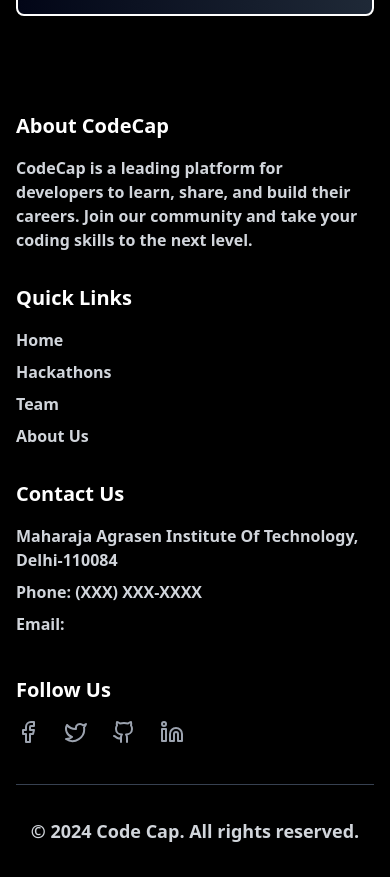
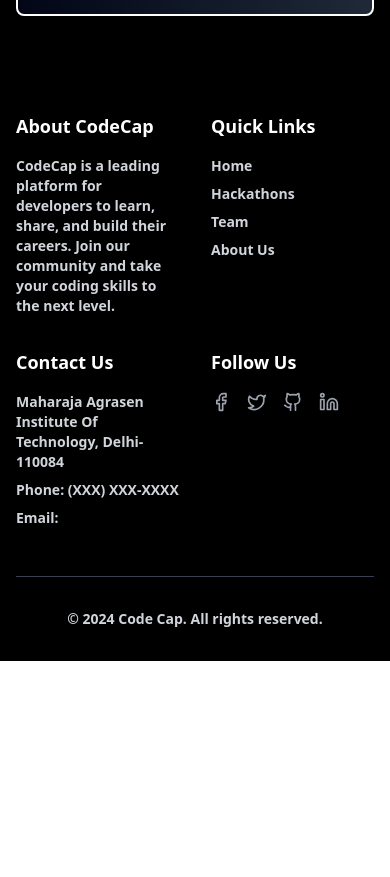
Before and after one commit to abhinav2805-ux/Code_cap, a React (Vite) app in the folder client/: page /hackathons in a window 390 px wide. Shown: the part 3736-4613 px from the top of the page. After the commit the page ends 4397 px from the top, so only its background shows below. Built offline with nearby package versions, Linux system fonts and the light colour scheme.

Commit message:
make about us responsive

```diff
--- a/client/src/App.tsx
+++ b/client/src/App.tsx
@@ -8,7 +8,7 @@ import FindTeamMates from './components/FindTeamMates';
 import About from './About';
 import Navbar from './components/Navbar';
 import Footer from './components/Footer';
-import EditProfile from './components/EditProfile';
+import EditProfile from './components/Editprofile';
 import MainPage from './components/MainPage';
 import Hackathons from './components/Hackathons';
 import { Toaster } from './components/ui/toaster';
--- a/client/src/components/Footer.tsx
+++ b/client/src/components/Footer.tsx
@@ -1,4 +1,4 @@
-import { Facebook, Twitter, Linkedin,Github } from 'lucide-react';
+import { Facebook, Twitter, Linkedin, Github } from 'lucide-react';
 
 const Footer = () => {
   const currentYear = new Date().getFullYear();
@@ -6,14 +6,16 @@ const Footer = () => {
   return (
     <footer className="bg-black text-gray-300 py-8">
       <div className="container mx-auto px-4">
-        <div className="grid grid-cols-1 sm:grid-cols-2 lg:grid-cols-4 gap-8">
+        <div className="grid md:grid-cols-1 grid-cols-2 lg:grid-cols-4 gap-8">
           <div>
-            <h3 className="text-white text-xl font-semibold mb-4">About CodeCap</h3>
-            <p className="text-md font-semibold">CodeCap is a leading platform for developers to learn, share, and build their careers. Join our community and take your coding skills to the next level.</p>
+            <h3 className="text-white text-lg sm:text-xl font-semibold mb-4">About CodeCap</h3>
+            <p className="text-sm sm:text-md font-semibold">
+              CodeCap is a leading platform for developers to learn, share, and build their careers. Join our community and take your coding skills to the next level.
+            </p>
           </div>
           <div>
-            <h3 className="text-white text-xl font-semibold mb-4">Quick Links</h3>
-            <ul className="text-md font-semibold space-y-2">
+            <h3 className="text-white text-lg sm:text-xl font-semibold mb-4">Quick Links</h3>
+            <ul className="text-sm sm:text-md font-semibold space-y-2">
               <li><a href="/Home" className="hover:text-white transition-colors duration-300">Home</a></li>
               <li><a href="/hackathons" className="hover:text-white transition-colors duration-300">Hackathons</a></li>
               <li><a href="/buildteam" className="hover:text-white transition-colors duration-300">Team</a></li>
@@ -21,32 +23,32 @@ const Footer = () => {
             </ul>
           </div>
           <div>
-            <h3 className="text-white text-xl font-semibold mb-4">Contact Us</h3>
-            <address className="text-md font-semibold not-italic">
+            <h3 className="text-white text-lg sm:text-xl font-semibold mb-4">Contact Us</h3>
+            <address className="text-sm sm:text-md font-semibold not-italic">
               <p className="mb-2">Maharaja Agrasen Institute Of Technology, Delhi-110084</p>
               <p className="mb-2">Phone: (XXX) XXX-XXXX</p>
               <p className="mb-2">Email: </p>
             </address>
           </div>
           <div>
-            <h3 className="text-white text-xl font-semibold mb-4">Follow Us</h3>
-            <div className="flex space-x-6">
+            <h3 className="text-white text-lg sm:text-xl font-semibold mb-4">Follow Us</h3>
+            <div className="flex space-x-4 sm:space-x-6">
               <a href="#" className="text-gray-400 hover:text-white transition-colors duration-300">
-                <Facebook size={24} />
+                <Facebook size={20} />
               </a>
               <a href="#" className="text-gray-400 hover:text-white transition-colors duration-300">
-                <Twitter size={24} />
+                <Twitter size={20} />
               </a>
               <a href="#" className="text-gray-400 hover:text-white transition-colors duration-300">
-                <Github size={24} />
+                <Github size={20} />
               </a>
               <a href="#" className="text-gray-400 hover:text-white transition-colors duration-300">
-                <Linkedin size={24} />
+                <Linkedin size={20} />
               </a>
             </div>
           </div>
         </div>
-        <div className="mt-10 pt-8 border-t border-gray-700 text-center text-lg font-semibold">
+        <div className="mt-10 pt-8 border-t border-gray-700 text-center text-sm sm:text-lg font-semibold">
           <p>&copy; {currentYear}{" "}
             <a
               className='hover:text-blue-500 transition-colors duration-300'
```
